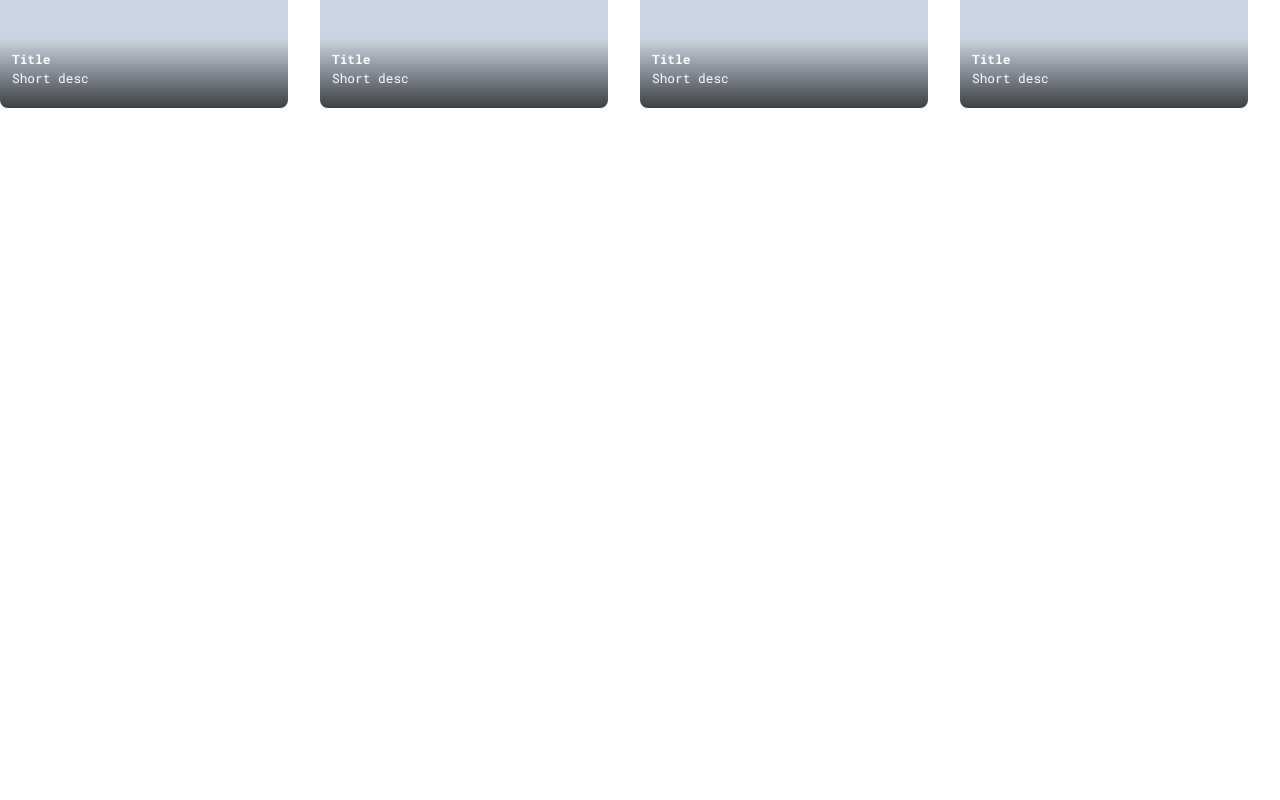
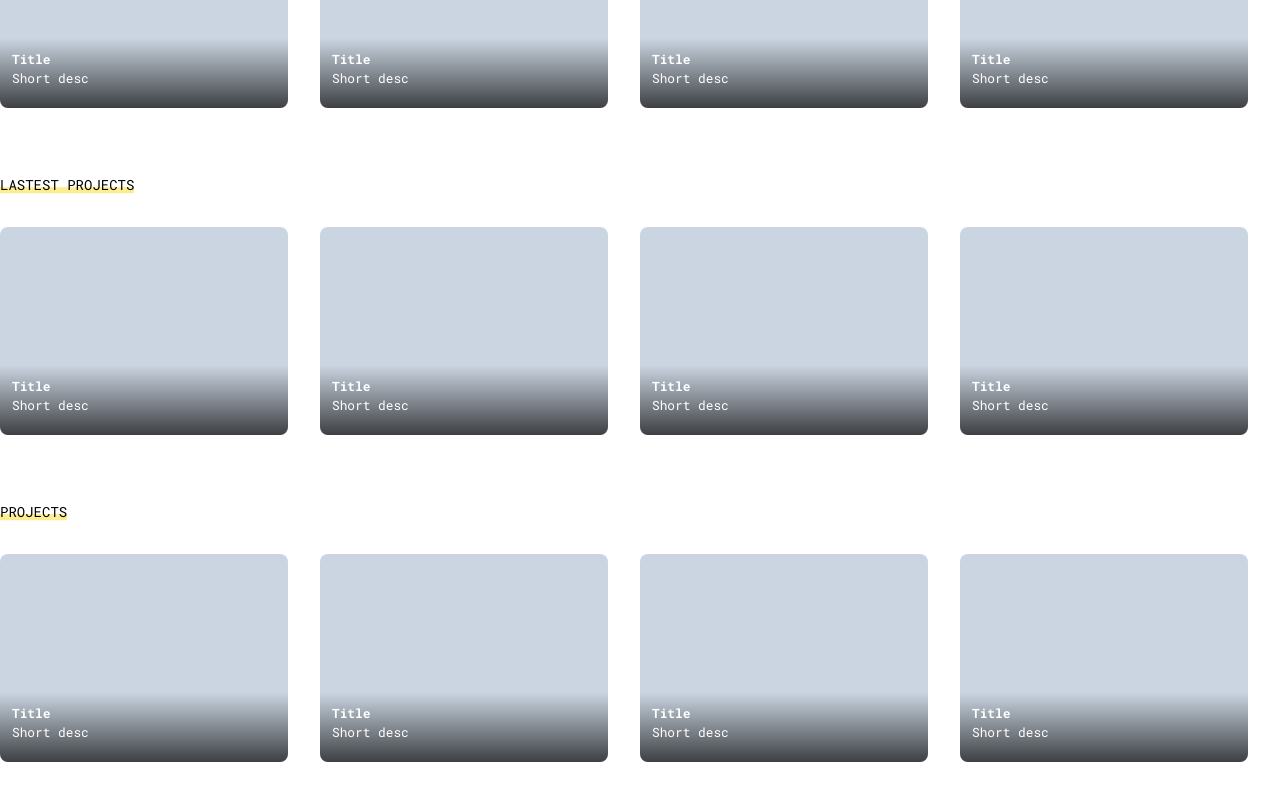
Before and after one commit to helioswan/portfolio, a Vue app: page /portfolio in a window 1280 px wide. Shown: the part 1019-1819 px from the top of the page. Before the commit the page ends 1191 px from the top, so only its background shows below. Built offline with nearby package versions, Linux system fonts and the light colour scheme; what vue-unicons would draw is missing.

Commit message:
Add lastest and proejcts sections to portfolio view

```diff
--- a/src/views/PortfolioView.vue
+++ b/src/views/PortfolioView.vue
@@ -2,7 +2,9 @@
   <Header />
   <main>
     <Hero />
-    <ProjectDeck title="Favorite projects" :projects="projects" />
+    <ProjectDeck title="Favorite projects" :projects="favProjects" />
+    <ProjectDeck title="Lastest projects" :projects="lastestProjects" />
+    <ProjectDeck title="Projects" :projects="projects" />
   </main>
 </template>
 
@@ -10,6 +12,76 @@
 import Header from "../components/Common/Header.vue";
 import Hero from "../components/Common/Hero.vue";
 import ProjectDeck from "../components/Project/ProjectDeck.vue";
+
+const favProjects = [
+  {
+    title: "Title",
+    desc: "Desc",
+    shortDesc: "Short desc",
+    imgUrl: "",
+    githubLink: "Github",
+    liveLink: "Live",
+  },
+  {
+    title: "Title",
+    desc: "Desc",
+    shortDesc: "Short desc",
+    imgUrl: "",
+    githubLink: "Github",
+    liveLink: "Live",
+  },
+  {
+    title: "Title",
+    desc: "Desc",
+    shortDesc: "Short desc",
+    imgUrl: "",
+    githubLink: "Github",
+    liveLink: "Live",
+  },
+  {
+    title: "Title",
+    desc: "Desc",
+    shortDesc: "Short desc",
+    imgUrl: "",
+    githubLink: "Github",
+    liveLink: "Live",
+  },
+];
+
+const lastestProjects = [
+  {
+    title: "Title",
+    desc: "Desc",
+    shortDesc: "Short desc",
+    imgUrl: "",
+    githubLink: "Github",
+    liveLink: "Live",
+  },
+  {
+    title: "Title",
+    desc: "Desc",
+    shortDesc: "Short desc",
+    imgUrl: "",
+    githubLink: "Github",
+    liveLink: "Live",
+  },
+  {
+    title: "Title",
+    desc: "Desc",
+    shortDesc: "Short desc",
+    imgUrl: "",
+    githubLink: "Github",
+    liveLink: "Live",
+  },
+  {
+    title: "Title",
+    desc: "Desc",
+    shortDesc: "Short desc",
+    imgUrl: "",
+    githubLink: "Github",
+    liveLink: "Live",
+  },
+];
 
 const projects = [
   {
```
